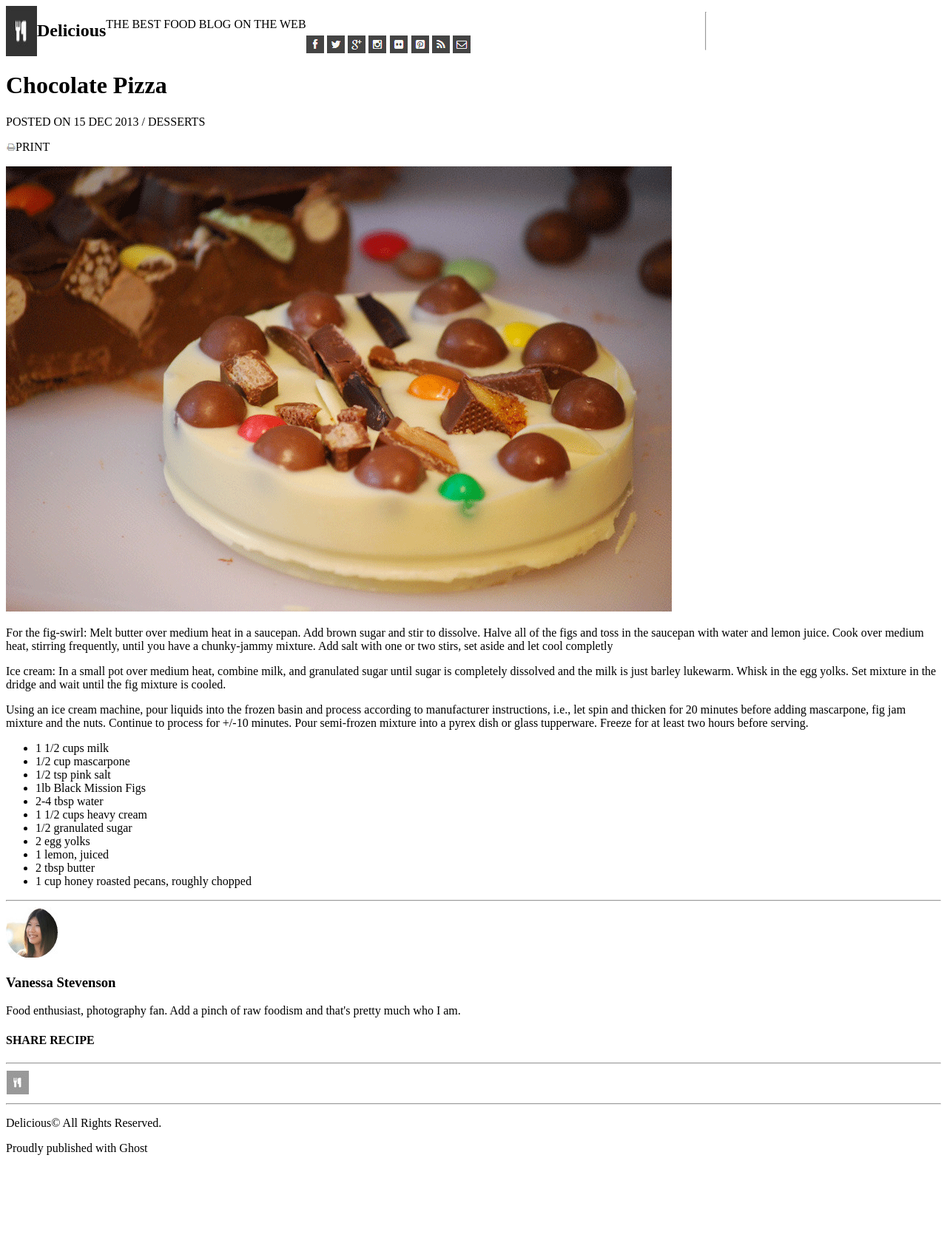
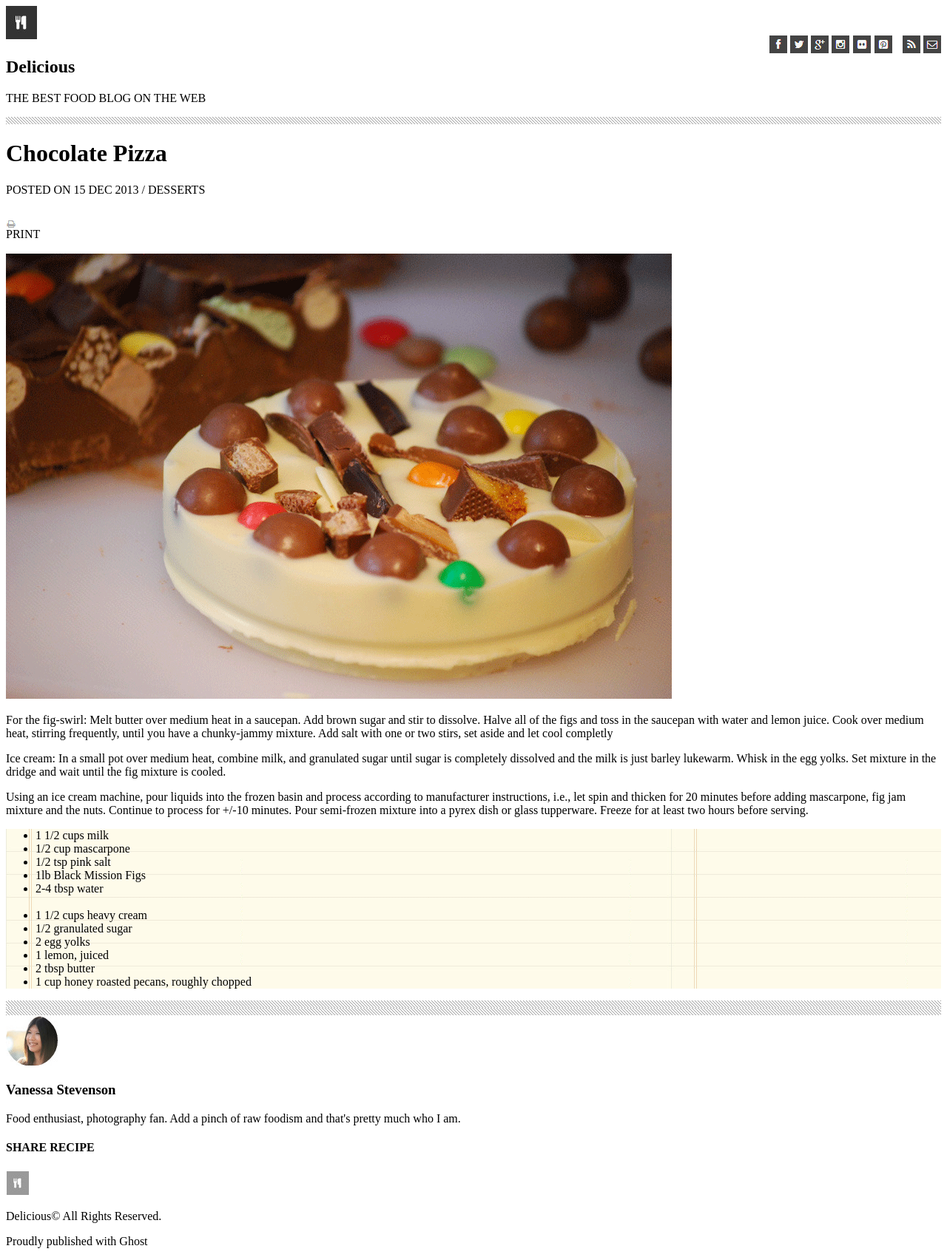
Before and after one commit to mnmason86/chocolate-pizza, a plain HTML site: page index.html in a window 1280 px wide. Shown: the whole page at 74% size. Before the commit the page ends 1578 px from the top, so only its background shows below. Drawn offline with Linux system fonts and the light colour scheme.

Commit message:
added css, html

```diff
--- a/index.html
+++ b/index.html
@@ -9,27 +9,28 @@
 </head>
 <body>
   <header>
-
+    <div id="top-left">
     <img id="logo" src="img/logo.png" alt="logo">
     <h2 class="h2">Delicious</h2>
     <p id="p1">THE BEST FOOD BLOG ON THE WEB</p>
+  </div>
     <div id="top-right">
     <img src="img/fb-icon.png" alt="facebook">
     <img src="img/twit-icon.png" alt="twitter">
-    <img id="goog" src="img/gp-icon.png" alt="google">
-    <img id="insta" src="img/insta-icon.png" alt="instagram">
-    <img id="flic" src="img/flic-icon.png" alt="flicker">
-    <img id="pint" src="img/pint-icon.png" alt="pintrest">
+    <img src="img/gp-icon.png" alt="google">
+    <img src="img/insta-icon.png" alt="instagram">
+    <img src="img/flic-icon.png" alt="flicker">
+    <img src="img/pint-icon.png" alt="pintrest">
     <img id="rss" src="img/rss-icon.png" alt="rss">
-    <img id="mail" src="img/mail-icon.png" alt="mail">
+    <img src="img/mail-icon.png" alt="mail">
     </div>
-        <hr>
   </header>
 <main>
-<div class="one"><h1>Chocolate Pizza</h1>
-  <p id="dec">POSTED ON 15 DEC 2013 / DESSERTS</p>
-    <p id="print"> <img id="print" src="img/print-icon.png" alt="print">PRINT</p>
-</div>
+  <div class="hr"></div>
+<div class="h1"><h1>Chocolate Pizza</h1></div>
+  <p class="one">POSTED ON 15 DEC 2013 / DESSERTS</p>
+    <div class="print"></div><p><img class="print" src="img/print-icon.png" alt="print">PRINT</p></div>
+
 <img id="choco" src="img/choco-pizza.png" alt="Chocolate Pizza">
 <p class="two">
     For the fig-swirl: Melt butter over medium heat in a saucepan. Add brown sugar and stir to dissolve. Halve all of the figs and toss in the saucepan with water and lemon juice. Cook over
@@ -44,12 +45,13 @@
     Continue to process for +/-10 minutes. Pour semi-frozen mixture into a pyrex dish or glass tupperware. Freeze for at least two hours before serving.
 </p>
 <div class="list">
-  <ul id="list">
+  <ul>
     <li>1 1/2 cups milk</li>
     <li>1/2 cup mascarpone</li>
     <li>1/2 tsp pink salt</li>
     <li>1lb Black Mission Figs</li>
     <li>2-4 tbsp water</li>
+    <br>
     <li>1 1/2 cups heavy cream</li>
     <li>1/2 granulated sugar</li>
     <li>2 egg yolks</li>
@@ -58,16 +60,16 @@
     <li>1 cup honey roasted pecans, roughly chopped</li>
   </ul>
 </div>
-<hr id="hr">
-<div>
-  <img id="van" src="img/van-pic.png" alt="van">
-  <h3 id="h3">Vanessa Stevenson</h3>
-  <p id="id">Food enthusiast, photography fan. Add a pinch of raw foodism and that's pretty much who I am.</p>
-  <h4 id="share">SHARE RECIPE</h4>
-</div>
+<div class="hr"></div>
 </main>
 <footer>
-  <hr><img id="sm" src="img/small-logo.png" alt="logo sm"><hr>
+  <div class="hr"></div>
+  <div>
+    <img id="van" src="img/van-pic.png" alt="van">
+    <h3 id="h3">Vanessa Stevenson</h3>
+    <p id="id">Food enthusiast, photography fan. Add a pinch of raw foodism and that's pretty much who I am.</p>
+    <h4 id="share">SHARE RECIPE</h4>
+  <img id="sm" src="img/small-logo.png" alt="logo sm">
 <p id="del">Delicious&copy; All Rights Reserved.</p>
 <p id="ghost">Proudly published with Ghost</p>
 </footer>
--- a/style.css
+++ b/style.css
@@ -1,7 +1,3 @@
-logo {
-  align-self: left;
-}
-
 header{
   display: flex;
   width: 100%;
@@ -11,3 +7,30 @@ header{
 header #top-right {
  margin-top: 40px;
 }
+
+#top-right #rss {
+  padding-left: 10px;
+}
+
+.print {
+  display: flex;
+  justify-content: space-between;
+}
+
+#share {
+  display: flex;
+  justify-content: space-between;
+}
+
+#ghost {
+  align-items: center;
+}
+
+.hr {
+  background-image: url("img/hr-img.png");
+  height: 10px;
+}
+
+.list {
+  background-image: url("img/list-bg.png");
+}
```
